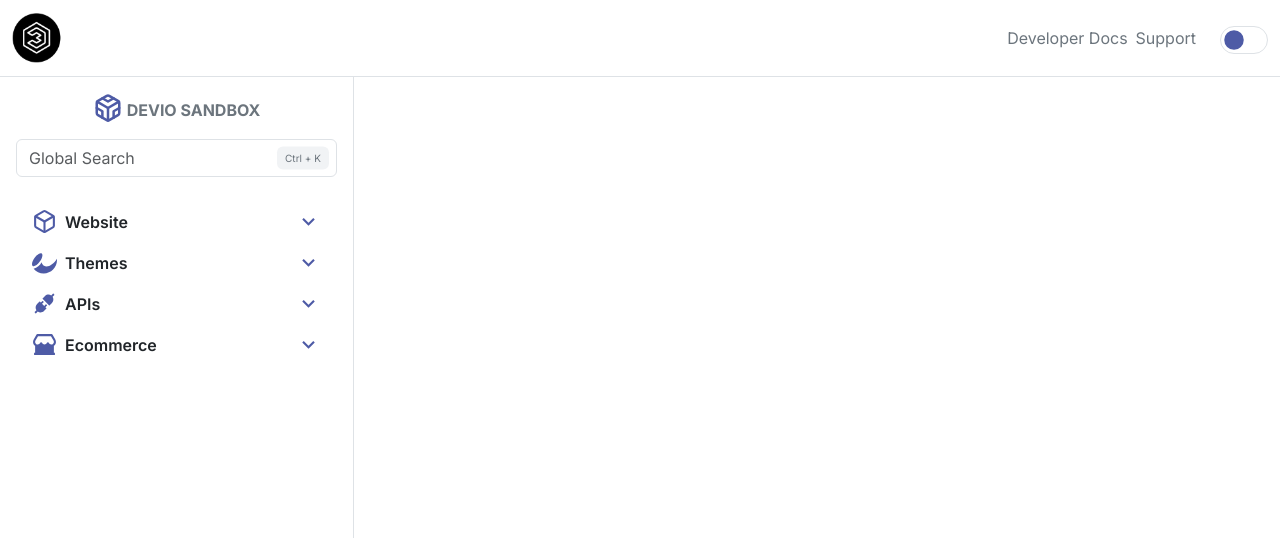
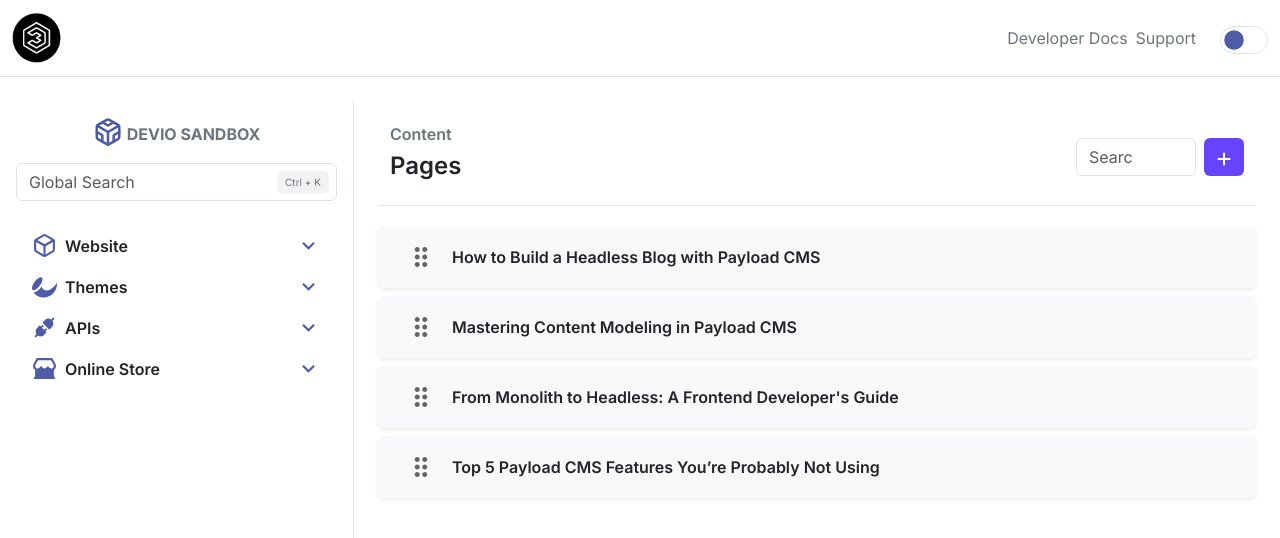
Before and after one commit to keatonmurray/devio-api-sandbox, a React (Vite) app in the folder panel/: page / in a window 1280 px wide. Shown: the top 538 px of the page. Built offline with nearby package versions, Linux system fonts and the light colour scheme.

Commit message:
Added Pages UI

```diff
--- a/panel/src/assets/css/index.css
+++ b/panel/src/assets/css/index.css
@@ -3,6 +3,7 @@
   --bs-body-background-color: #f7f6ff;
   --bs-body-background-none: #fff;
   --bs-button-primary: #6644ff;
+  --bs-button-secondary: #4e5ba6;
   --bs-highlight-color: #4e5ba6;
 }
 
@@ -15,6 +16,11 @@ html, body {
 
 .btn-primary {
     background-color: var(--bs-button-primary) !important;
+    border: 0 !important;
+}
+
+.btn-secondary {
+    background-color: var(--bs-button-secondary) !important;
     border: 0 !important;
 }
 
@@ -38,8 +44,28 @@ input:focus {
   opacity: 1; /* Ensure it's not semi-transparent */
 }
 
+.bg-card-light {
+  background-color: rgb(247, 247, 247) !important;
+}
+
+.bg-card-dark {
+  background-color: #2c3034 !important;
+}
+
+.bg-card-light {
+  background-color: #fff !important;
+}
+
+.indicator-light {
+  color: #646464 !important;
+}
+
+.indicator-dark {
+  color: #d8d8d8 !important;
+}
+
 .border-secondary {
-  border-color: #6c757d;
+  border-color: rgb(74, 74, 74) !important;
 }
 
 .sidebar-items-container svg {
@@ -113,3 +139,27 @@ body.dark-mode .offcanvas-collapse {
   background-color: #1f1f1f;
   color: white;
 }
+
+.bg-secondary-faded {
+  background-color: rgba(108, 117, 125, 0.3);
+}
+
+.pages .search-input {
+    width: 120px;
+    transition: width 0.3s ease;
+  }
+
+.pages .search-input:focus {
+  width: 240px;
+}
+
+@media (min-width: 768px) {
+  .pages .search-input {
+    width: 120px !important;
+    transition: width 0.3s ease;
+  }
+
+  .pages .search-input:focus {
+    width: 240px !important;
+  }
+}
--- a/panel/src/components/Sidebar.jsx
+++ b/panel/src/components/Sidebar.jsx
@@ -10,7 +10,7 @@ const Sidebar = ({ theme }) => {
 
   return (
     <div className="sidebar">
-      <div className="d-md-none p-2">
+      <div className="d-md-none d-md-none p-md-2 p-0">
         <button
           className="btn btn-outline-primary d-md-block d-none"
           onClick={() => setIsOpen(!isOpen)}
--- a/panel/src/pages/Panel.jsx
+++ b/panel/src/pages/Panel.jsx
@@ -1,4 +1,6 @@
 import { useState } from 'react';
+import { FaPlus } from "react-icons/fa6";
+import { MdDragIndicator } from "react-icons/md";
 import Sidebar from '../components/Sidebar';
 import Topnav from '../components/Topnav';
 
@@ -15,13 +17,72 @@ const Panel = () => {
     <div className={`${isDark ? 'bg-dark text-white' : 'bg-white text-dark'}`} style={{ minHeight: '100vh' }}>
       <Topnav theme={theme} toggleTheme={toggleTheme} />
 
-      <div className="d-flex">
+      <div className="d-flex mt-4">
         <Sidebar theme={theme} />
+        <div className={`d-flex align-items-start justify-content-center w-100 p-md-4 p-2 ${isDark ? 'bg-dark text-white' : 'bg-white text-dark'}`}>
+          <div className="container pages">
+            <div className="row align-items-center justify-content-between">
 
-        <div className={`d-flex align-items-center justify-content-center w-100 flex-wrap p-4 ${isDark ? 'bg-dark text-white' : 'bg-white text-dark'}`}>
-          {/* <h1>Welcome to Devio</h1> */}
-          <div className="w-100 text-center">
-            {/* <p>This is your dashboard content area.</p> */}
+              {/* Headings */}
+              <div className="col-12 col-md-6 mb-3 mb-md-0">
+                <div className="header-texts">
+                  <h6 className="fw-semibold text-secondary fs-6">Content</h6>
+                  <h5 className="fw-semibold fs-4">Pages</h5>
+                </div>
+              </div>
+
+              {/* Search + Button */}
+              <div className="col-12 col-md-6 d-flex justify-content-md-end gap-2">
+                <form className="flex-grow-1 flex-md-grow-0">
+                  <input
+                    type="search"
+                    className={`form-control search-input pe-5 w-md-auto w-100 ${theme === 'dark' ? 'bg-dark text-white border-secondary' : ''}`}
+                    placeholder="Search ..."
+                  />
+                </form>
+                <button className="btn btn-primary">
+                  <FaPlus />
+                </button>
+              </div>
+
+              <div className={`border-bottom my-3 ${theme ==='dark' ? 'border-secondary' : ''}`}></div>
+
+             <div className={`card border-0 shadow-sm my-1 ${theme === 'dark' ? 'bg-card-dark text-white' : 'bg-light'}`}>
+                <div className="card-body d-flex align-items-center justify-content-start gap-3">
+                  <MdDragIndicator size="30" cursor="pointer" className={`indicator-light ${theme === 'dark' ? 'indicator-dark' : ''}`} />
+                  <div className="flex-grow-1">
+                    <p className="fw-semibold mb-0 lh-sm blog-title">How to Build a Headless Blog with Payload CMS</p>
+                  </div>
+                </div>
+              </div>
+
+              <div className={`card border-0 shadow-sm my-1 ${theme === 'dark' ? 'bg-card-dark text-white' : 'bg-light'}`}>
+                <div className="card-body d-flex align-items-center justify-content-start gap-3">
+                  <MdDragIndicator size="30" cursor="pointer" className={`indicator-light ${theme === 'dark' ? 'indicator-dark' : ''}`} />
+                  <div className="flex-grow-1">
+                    <p className="fw-semibold mb-0 lh-sm blog-title">Mastering Content Modeling in Payload CMS</p>
+                  </div>
+                </div>
+              </div>
+
+              <div className={`card border-0 shadow-sm my-1 ${theme === 'dark' ? 'bg-card-dark text-white' : 'bg-light'}`}>
+                <div className="card-body d-flex align-items-center justify-content-start gap-3">
+                  <MdDragIndicator size="30" cursor="pointer" className={`indicator-light ${theme === 'dark' ? 'indicator-dark' : ''}`} />
+                  <div className="flex-grow-1">
+                    <p className="fw-semibold mb-0 lh-sm blog-title">From Monolith to Headless: A Frontend Developer's Guide</p>
+                  </div>
+                </div>
+              </div>
+
+              <div className={`card border-0 shadow-sm my-1 ${theme === 'dark' ? 'bg-card-dark text-white' : 'bg-light'}`}>
+                <div className="card-body d-flex align-items-center justify-content-start gap-3">
+                  <MdDragIndicator size="30" cursor="pointer" className={`indicator-light ${theme === 'dark' ? 'indicator-dark' : ''}`} />
+                  <div className="flex-grow-1">
+                    <p className="fw-semibold mb-0 lh-sm blog-title">Top 5 Payload CMS Features You’re Probably Not Using</p>
+                  </div>
+                </div>
+              </div>
+            </div>
           </div>
         </div>
       </div>
--- a/panel/src/partials/SidebarItems.jsx
+++ b/panel/src/partials/SidebarItems.jsx
@@ -124,7 +124,7 @@ const SidebarItems = ({isDark, theme}) => {
                     >
                         <span className="d-flex align-items-center gap-2">
                         <RiStore2Fill />
-                        Ecommerce
+                        Online Store
                         </span>
                         <MdKeyboardArrowDown />
                     </button>
```
Also changed, not shown: panel/src/pages/content/Pages.jsx (added, +11 -0 lines), panel/src/pages/content/posts/Posts.jsx (added).
